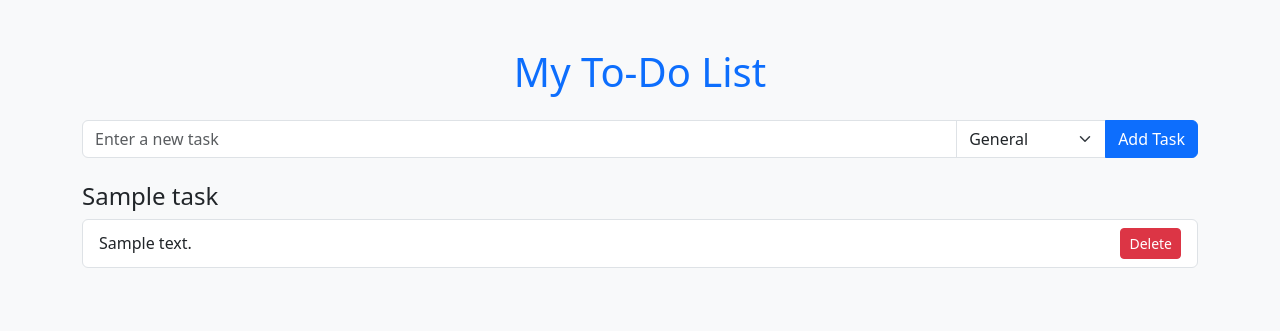
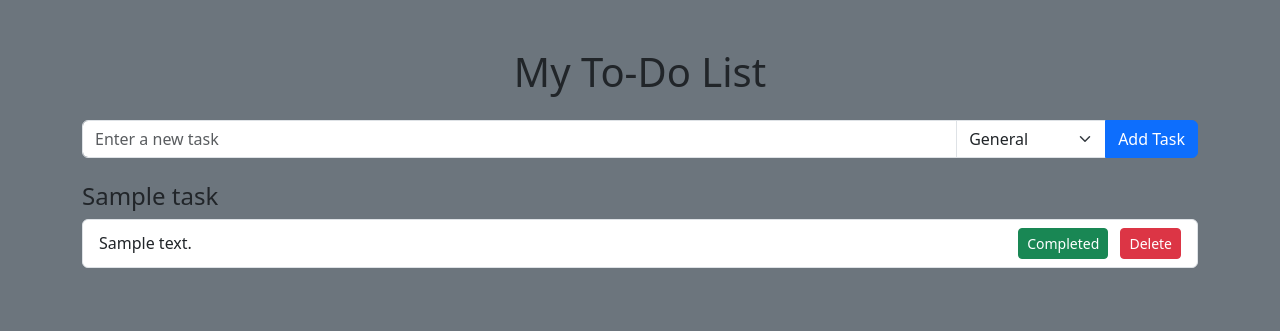
Before and after one commit to iglicela22/learningPython, a Flask app: template Local Web Server/templates/index.html in a window 1280 px wide. Shown: the top 331 px of the page. Run offline with Flask 3, Linux system fonts and the light colour scheme; the template is opened without the code that fills it: most values are stand-ins (such as "Sample title", 1, 10 or a date in 2020).

Commit message:
added changes both visual and to the interface

```diff
--- a/Local Web Server/app.py
+++ b/Local Web Server/app.py
@@ -6,7 +6,6 @@ DB_NAME = "todo.db"
 
 
 def init_db():
-    """Initialize the database and create the tasks table if it doesn't exist."""
     print("Initializing database...")
     conn = sqlite3.connect(DB_NAME)
     conn.execute(
@@ -14,9 +13,10 @@ def init_db():
         CREATE TABLE IF NOT EXISTS tasks (
             id INTEGER PRIMARY KEY AUTOINCREMENT,
             content TEXT NOT NULL,
-            list_name TEXT NOT NULL DEFAULT 'General'
+            list_name TEXT NOT NULL DEFAULT 'General',   -- <-- Add comma here
+            completed INTEGER NOT NULL DEFAULT 0         -- <-- 0 = not done, 1 = done
         )
-    """
+        """
     )
     conn.commit()
     conn.close()
@@ -41,6 +41,16 @@ def delete(id):
     conn.commit()
     conn.close()
     return redirect("/")
+
+
+@app.route("/complete/<int:id>", methods=["POST"])
+def complete(id):
+    """Mark a task as completed."""
+    conn = get_db_connection()
+    conn.execute("UPDATE tasks SET completed = 1 WHERE id = ?", (id,))
+    conn.commit()
+    conn.close()
+    return redirect(url_for("home"))
 
 
 @app.route("/", methods=["GET", "POST"])
--- a/Local Web Server/templates/index.html
+++ b/Local Web Server/templates/index.html
@@ -1,18 +1,15 @@
 <!DOCTYPE html>
 <html>
-
-
 <head>
   <title>To-Do List</title>
   <!-- Bootstrap CSS for styling -->
   <link href="https://cdn.jsdelivr.net/npm/bootstrap@5.3.7/dist/css/bootstrap.min.css" rel="stylesheet" />
 </head>
-
-<body class="bg-light">
+<body class="bg-secondary">
 
   <div class="container py-5">
     <!-- Page Title -->
-    <h1 class="mb-4 text-center text-primary">My To-Do List</h1>
+    <h1 class="mb-4 text-center text-dark">My To-Do List</h1>
 
     <!-- Task Input Form -->
     <form method="POST" action="/" class="input-group mb-3">
@@ -40,9 +37,19 @@
       <ul class="list-group mb-3">
         {% for task in items %}
           <li class="list-group-item d-flex justify-content-between align-items-center">
-        {{ task.content }} <!-- Task content, auto-escaped for safety -->
-        <!-- Delete button for each task -->
-        <a href="/delete/{{ task.id }}" class="btn btn-danger btn-sm">Delete</a>
+            <span {% if task.completed %}style="text-decoration: line-through;"{% endif %}>
+              {{ task.content }}
+            </span>
+            <div>
+              {% if not task.completed %}
+                <form method="POST" action="/complete/{{ task.id }}" style="display:inline;">
+                  <button class="btn btn-success btn-sm" type="submit">Completed</button>
+                </form>
+              {% else %}
+                <span class="badge bg-success">Done</span>
+              {% endif %}
+              <a href="/delete/{{ task.id }}" class="btn btn-danger btn-sm ms-2">Delete</a>
+            </div>
           </li>
         {% endfor %}
         {% if items|length == 0 %}
@@ -60,7 +67,4 @@
   </div>
 
   <!-- Bootstrap JS for interactive components (optional for this app) -->
-  <script src="https://cdn.jsdelivr.net/npm/bootstrap@5.3.7/dist/js/bootstrap.bundle.min.js"></script>
-</body>
-
-</html>
+  <script src=
```
Lines whose indentation alone changed are shown as unchanged.
